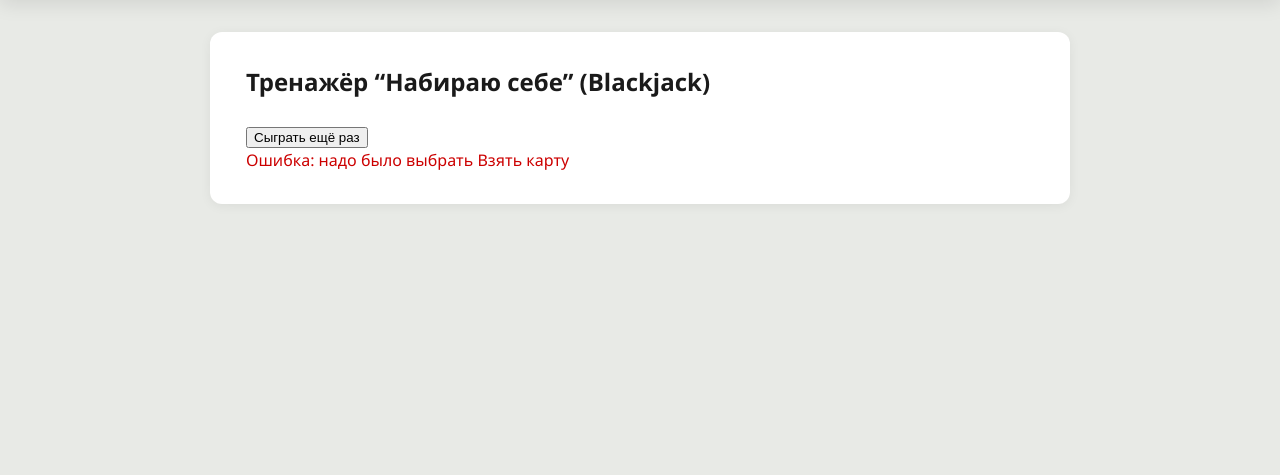
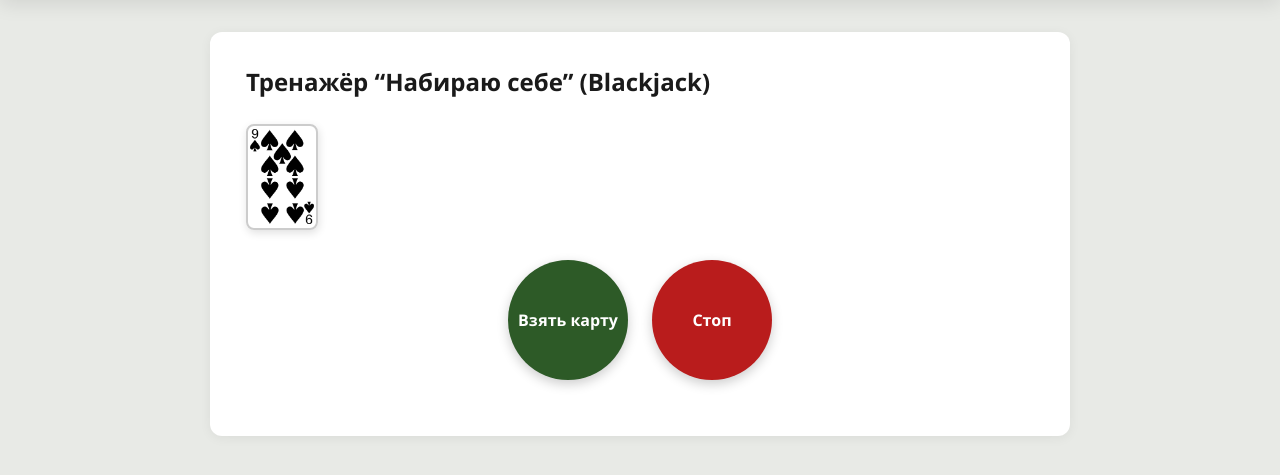
Before and after one commit to ryPbEBck88/Training_boomerang, a Django app: page /blackjack/self_draw/ in a window 1280 px wide. Shown: the part 62-537 px from the top of the page. Run offline with Django 5.2, Linux system fonts and the light colour scheme.

Commit message:
Update button poker

```diff
--- a/blackjack/templates/blackjack/self_draw.html
+++ b/blackjack/templates/blackjack/self_draw.html
@@ -10,14 +10,14 @@
 </div>
 <div>
 {% if not game_over %}
-  <form method="post">
+  <form method="post" class="self-draw-actions">
       {% csrf_token %}
-      <button type="submit" name="action" value="hit">Взять карту</button>
-      <button type="submit" name="action" value="stand">Стоп</button>
+      <button type="submit" name="action" value="hit" class="btn-circle btn-hit">Взять карту</button>
+      <button type="submit" name="action" value="stand" class="btn-circle btn-stand">Стоп</button>
   </form>
 {% else %}
   <form method="get">
-      <button type="submit" name="new" value="1">Сыграть ещё раз</button>
+      <button type="submit" name="new" value="1" class="btn btn-primary">Сыграть ещё раз</button>
   </form>
 {% endif %}
 {% if message %}
--- a/blackjack/views.py
+++ b/blackjack/views.py
@@ -58,21 +58,29 @@ def payout_view(request):
     })
 
 def self_draw(request):
-    if request.method == 'GET' and request.GET.get('new'):
-        shoe = get_shuffled_shoe(num_decks=6)
-        card, shoe = draw_card(shoe)
-        hand = [card]
-        value = update_hand_value([0, 0], card)
-        request.session['shoe'] = shoe
-        request.session['hand'] = hand
-        request.session['hand_value'] = value
-        context = {
+    hand = request.session.get('hand', [])
+    if request.method == 'GET':
+        if request.GET.get('new') or not hand:
+            shoe = get_shuffled_shoe(num_decks=6)
+            card, shoe = draw_card(shoe)
+            hand = [card]
+            value = update_hand_value([0, 0], card)
+            request.session['shoe'] = shoe
+            request.session['hand'] = hand
+            request.session['hand_value'] = value
+            return render(request, 'blackjack/self_draw.html', {
+                'cards': hand,
+                'value': value,
+                'message': '',
+                'game_over': False,
+            })
+        value = request.session.get('hand_value', [0, 0])
+        return render(request, 'blackjack/self_draw.html', {
             'cards': hand,
             'value': value,
             'message': '',
             'game_over': False,
-        }
-        return render(request, 'blackjack/self_draw.html', context)
+        })
 
     hand = request.session.get('hand', [])
     value = request.session.get('hand_value', [0, 0])
--- a/static/common/style.css
+++ b/static/common/style.css
@@ -209,17 +209,25 @@ main h2 {
 
 .btn-combo {
   font-size: 0.95rem;
-  padding: 10px 12px;
-  background: var(--bg-main);
-  color: var(--text);
-  border: 1px solid var(--border);
+  padding: 12px 16px;
+  background: var(--accent);
+  color: #fff;
+  border: 2px solid var(--accent);
+  border-radius: var(--radius-sm);
   text-align: center;
+  cursor: pointer;
+  box-shadow: 0 2px 6px rgba(45, 90, 39, 0.3);
 }
 
 .btn-combo:hover {
-  background: rgba(45, 90, 39, 0.08);
-  border-color: var(--accent);
-  color: var(--accent);
+  background: var(--accent-hover);
+  border-color: var(--accent-hover);
+  color: #fff;
+  box-shadow: 0 3px 8px rgba(45, 90, 39, 0.4);
+}
+
+.btn-combo:active {
+  transform: scale(0.98);
 }
 
 .form-actions {
@@ -227,6 +235,54 @@ main h2 {
   display: flex;
   gap: 10px;
   flex-wrap: wrap;
+}
+
+/* --- Blackjack self-draw: круглые кнопки --- */
+.self-draw-actions {
+  display: flex;
+  gap: 24px;
+  margin: 24px 0;
+  flex-wrap: wrap;
+  justify-content: center;
+}
+
+.btn-circle {
+  width: 120px;
+  height: 120px;
+  border-radius: 50%;
+  font-family: var(--font);
+  font-size: 1rem;
+  font-weight: 600;
+  color: #fff;
+  border: none;
+  cursor: pointer;
+  transition: transform 0.15s, box-shadow 0.2s;
+  box-shadow: 0 4px 12px rgba(0, 0, 0, 0.2);
+}
+
+.btn-circle:hover {
+  transform: scale(1.05);
+  box-shadow: 0 6px 16px rgba(0, 0, 0, 0.25);
+}
+
+.btn-circle:active {
+  transform: scale(0.98);
+}
+
+.btn-hit {
+  background: var(--accent);
+}
+
+.btn-hit:hover {
+  background: var(--accent-hover);
+}
+
+.btn-stand {
+  background: #b91c1c;
+}
+
+.btn-stand:hover {
+  background: #991b1b;
 }
 
 /* --- Кнопки --- */
```
Also changed, not shown: poker/utils/combo.py (+7 -2 lines).
